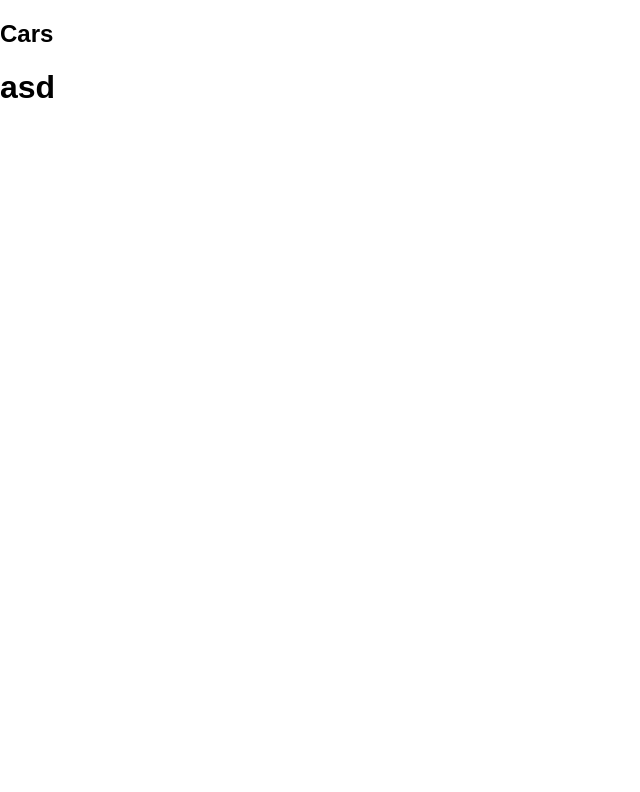
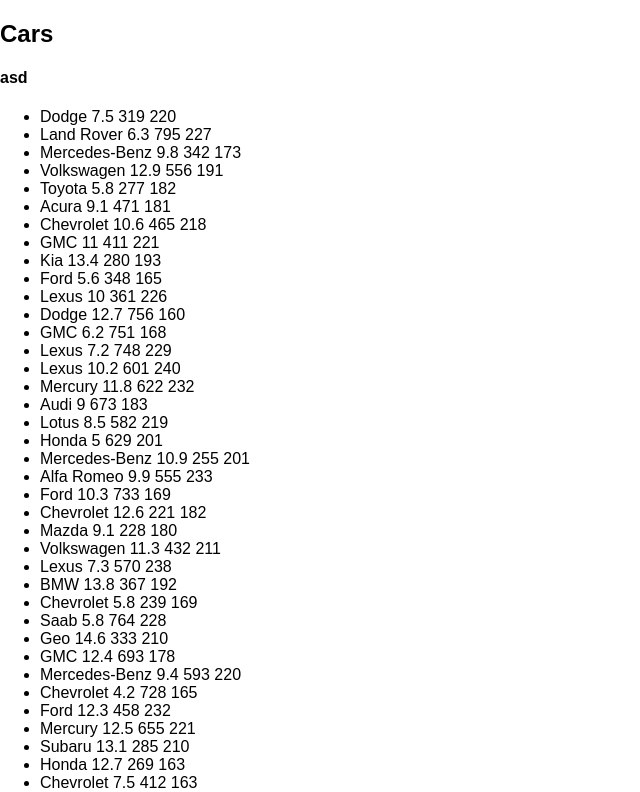
Before and after one commit to jacekkowalczyk91/caryourself-app, a React (Create React App) app in the folder caryourself-app/: page / in a window 1280 px wide. Shown: the top 792 px of the page, without its empty margins (0-640 px from the left). Built offline with nearby package versions, Linux system fonts and the light colour scheme.

Commit message:
database past to carsview component

```diff
--- a/caryourself-app/src/Components/Cars/Cars.js
+++ b/caryourself-app/src/Components/Cars/Cars.js
@@ -14,16 +14,17 @@
         ).then(
             response => response.json()
         ).then(
-            cars => this.setState({ cars })
+            cars => this.setState({cars})
         )
     }
 
     render() {
+        const {cars} = this.state
 
         return (
             <div>
                 <h2>Cars</h2>
-                <CarsView/>
+                <CarsView cars={cars}/>
             </div>
         )
     }
--- a/caryourself-app/src/Components/Cars/CarsView.js
+++ b/caryourself-app/src/Components/Cars/CarsView.js
@@ -2,15 +2,15 @@
 
 class CarsView extends React.Component {
 
-    state = {
-        cars: null
-    }
+    // state = {
+    //     cars: null
+    // }
     render(){
-        const { cars } = this.state
+        const { cars } = this.props
 
         return(
             <div>
-                <h1>asd</h1>
+                <h4>asd</h4>
                 <ul>
                     {
                         cars && cars.map(
```
